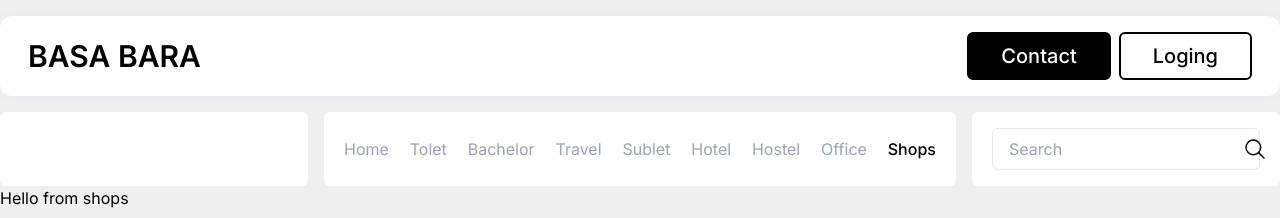
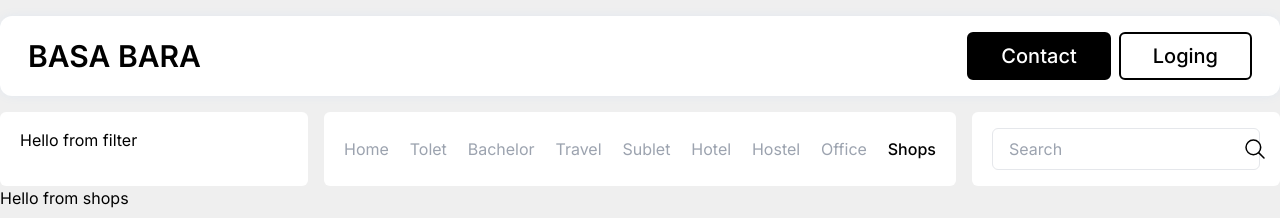
Before and after one commit to Amdadul-HQ/rant-house, a Next.js app: page /shop in a window 1280 px wide. Shown: the top 218 px of the page. Built offline with nearby package versions, Linux system fonts and the light colour scheme.

Commit message:
adding text

```diff
--- a/src/components/shared/FilterSection.jsx
+++ b/src/components/shared/FilterSection.jsx
@@ -3,7 +3,7 @@ import React from 'react';
 const FilterSection = () => {
     return (
         <div>
-
+            <h1>Hello from filter</h1>
         </div>
     );
 };
```
